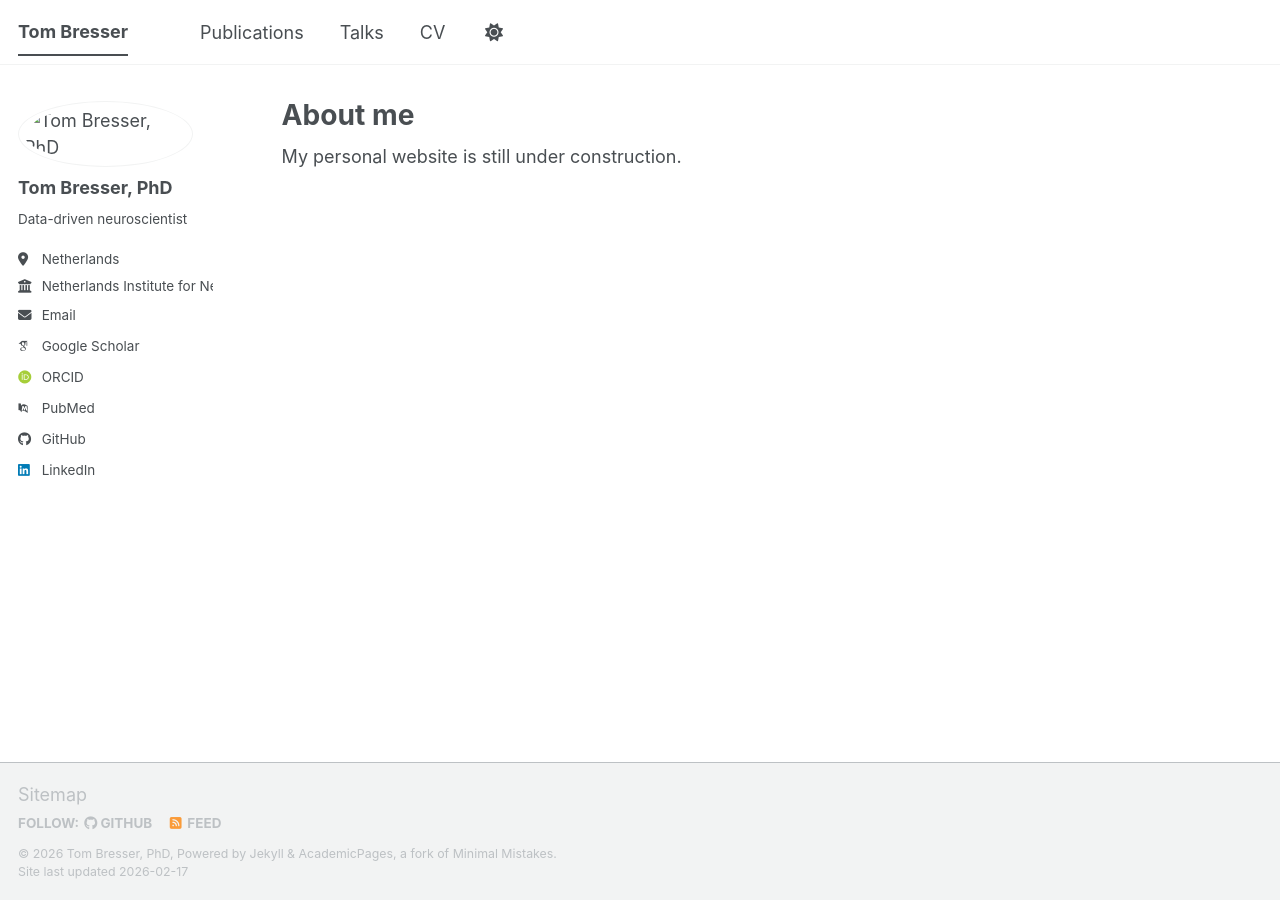
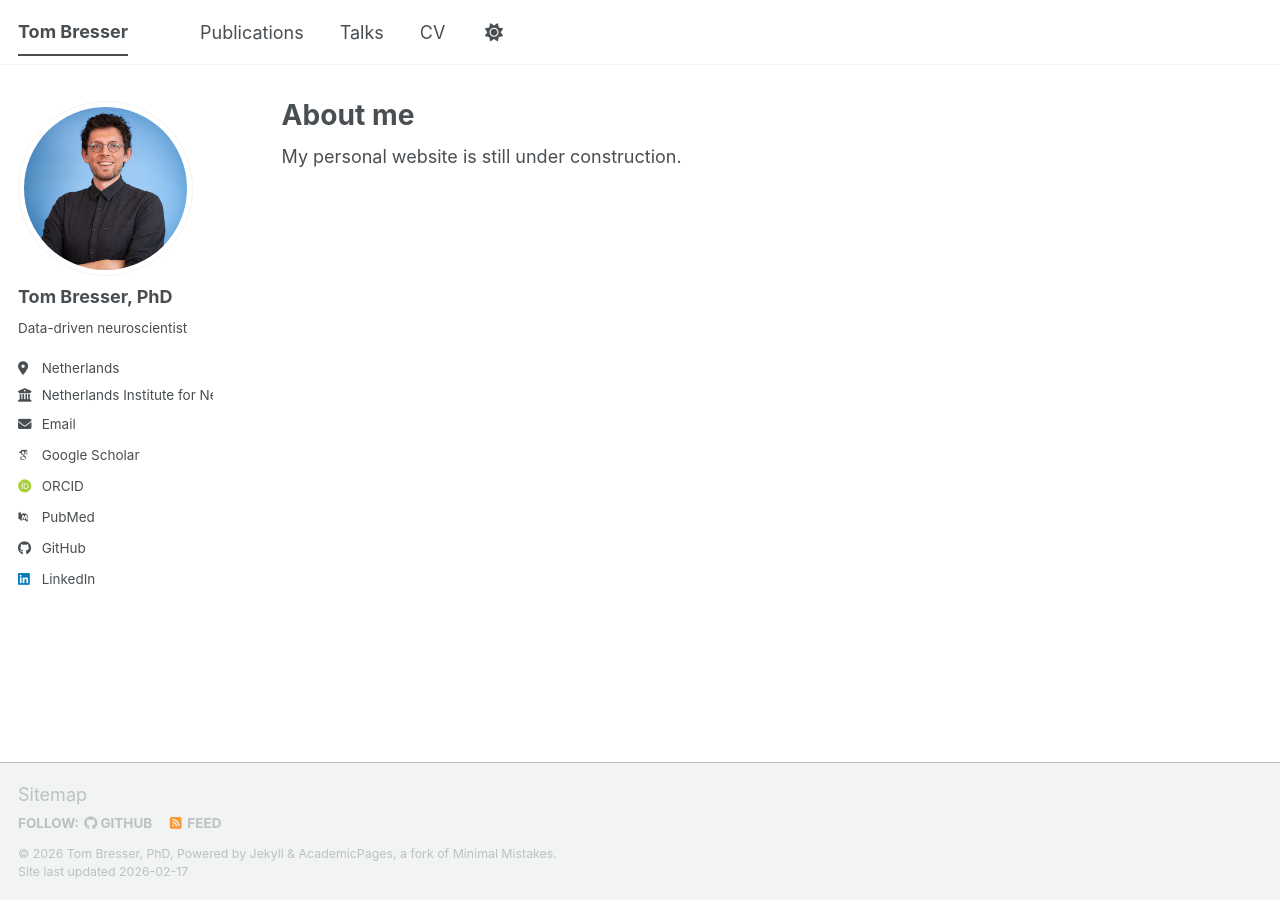
Before and after one commit to tombresser/tombresser.github.io, a Jekyll site: the page built from _pages/about.md, in a window 1280 px wide. Built offline with Jekyll 4.4.1, drawn with Linux system fonts in a browser that asks for light colours; some web fonts are replaced; a script bundle is joined from its source files by our own code; library files that are not in the unit come from our copies.

Commit message:
Update avatar path in _config.yml

```diff
--- a/_config.yml
+++ b/_config.yml
@@ -22,7 +22,7 @@ repository               : "tombresser/tombresser.github.io"
 #               Additional customization can be done by editing /_includes/author-profile.html
 author:
   # Biographic information
-  avatar           : "images/Tom Bresser_02_vierkant_lr.jpg"
+  avatar           : "Tom Bresser_02_vierkant_lr.jpg"
   name             : "Tom Bresser, PhD"
   pronouns         : # example: "he/him"
   bio              : "Data-driven neuroscientist"
```
